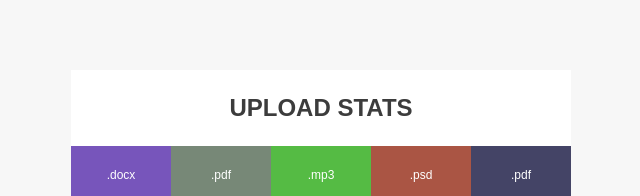
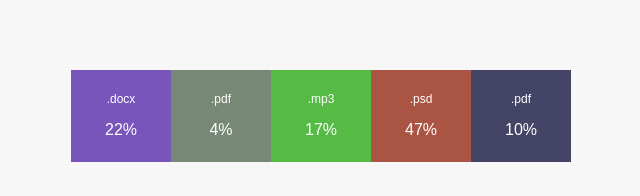
Before and after one commit to mrs-ktulhu/goit-react-hw-01-components, a React (Create React App) app: page / in a window 1280 px wide. Shown: the part 504-700 px from the top of the page, without its empty margins (319-959 px from the left). Built offline with nearby package versions, Linux system fonts and the light colour scheme.

Commit message:
cancel rendering title on statistics

```diff
--- a/src/components/Statistics/Statistics.jsx
+++ b/src/components/Statistics/Statistics.jsx
@@ -4,10 +4,10 @@ import { getRandomColor } from "index";
 
 export const Statistics = ({ statistic }) => (
   <section className="statistics">
-    <h2 className="title">Upload stats</h2>
+    <h2 className="title">{statistic.title }</h2>
 
     <ul className="stat-list">
-      {statistic.map((item,index) => {
+      {statistic.map((item) => {
         return (
           <li key={item.id} className="item" style={{ backgroundColor: getRandomColor() }}>
             <span className="label">{item.label}</span>
--- a/src/components/Statistics/statistics.css
+++ b/src/components/Statistics/statistics.css
@@ -1,12 +1,12 @@
 
-.title {
+/* .title {
     text-transform: uppercase;
     color: #3c3c3c;
     display: flex;
     justify-content: center;
     background-color: #fff;
     padding: 20px 0px;
-}
+} */
 
 .stat-list {
     display: flex;
```
